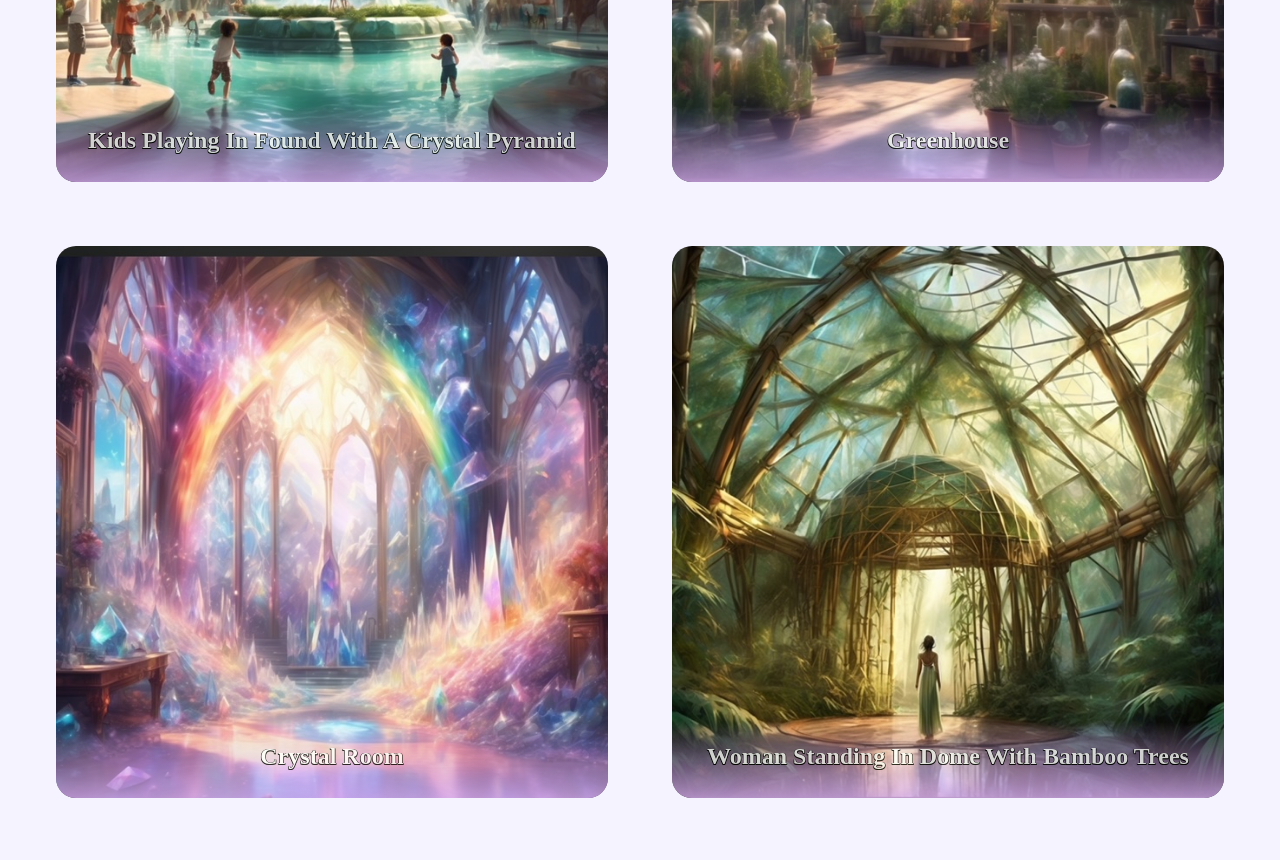
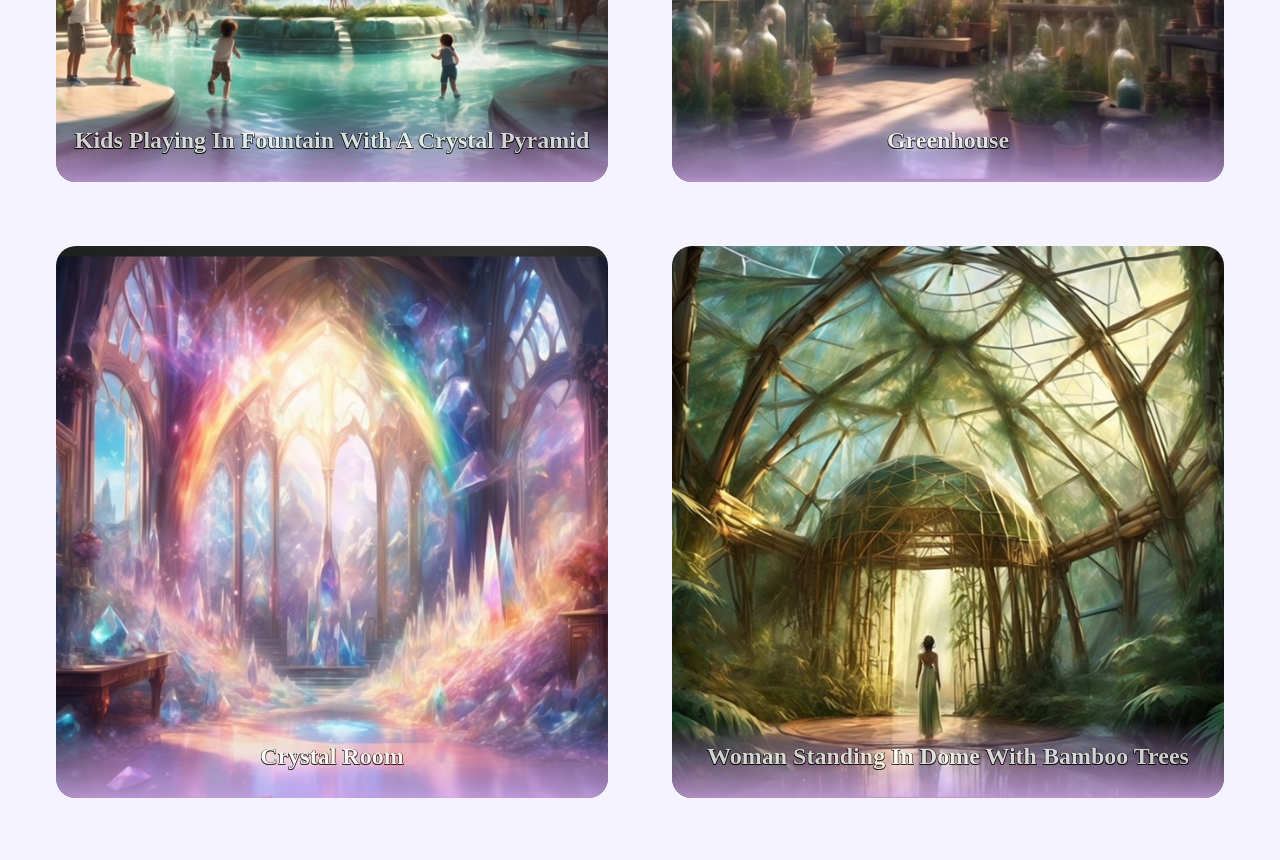
Before and after one commit to keanedwards1/marie, a Next.js app: page /landscape in a window 1280 px wide. Shown: the part 2780-3640 px from the top of the page. Built offline with nearby package versions, Linux system fonts and the light colour scheme.

Commit message:
minor changes

```diff
--- a/src/pages/landscape.tsx
+++ b/src/pages/landscape.tsx
@@ -36,7 +36,7 @@ const locations: Location[] = [
   {
     id: 5,
     src: "/images/crystal-fountain.jpg",
-    alt: "Kids Playing In Found With A Crystal Pyramid",
+    alt: "Kids Playing In Fountain With A Crystal Pyramid",
   },
   {
     id: 6,
```
